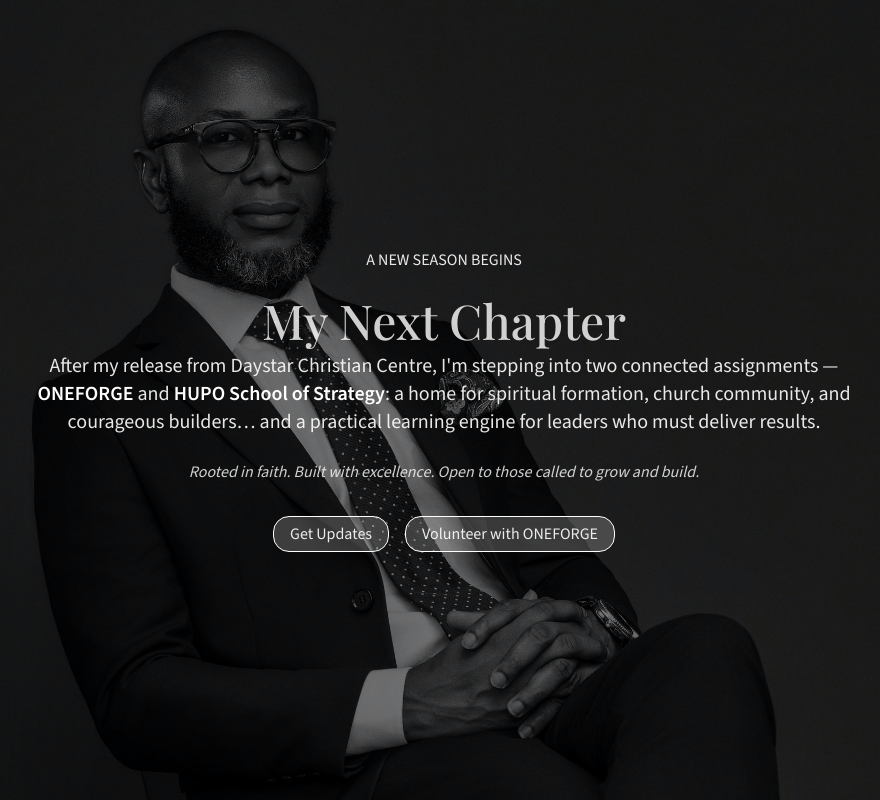
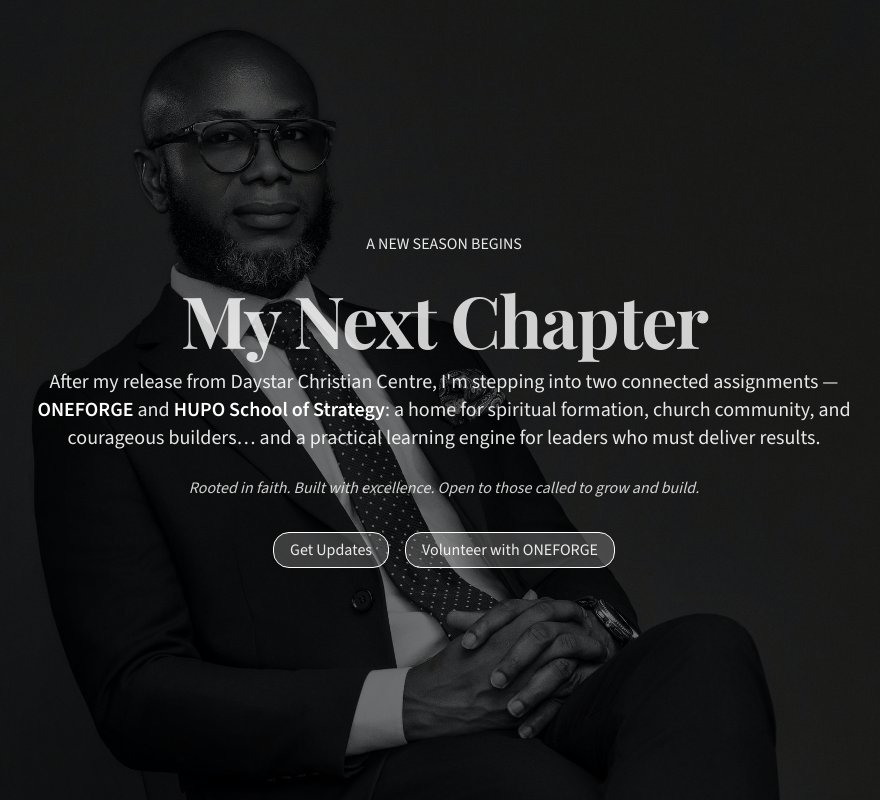
Before and after one commit to Owoyeleadedayo/theforge, a Next.js app: page / in a window 1280 px wide. Shown: the top 800 px of the page, without its empty margins (196-1076 px from the left). Built offline with nearby package versions, Linux system fonts and the light colour scheme.

Commit message:
fix:text-size

```diff
--- a/components/Banner.tsx
+++ b/components/Banner.tsx
@@ -13,7 +13,7 @@
           a new season begins
         </p>
         <div className="flex flex-col justify-center items-center gap-2 pt-1 md:pt-3">
-          <h1 className="text-white/80 text-base md:text-5xl font-medium  font-(family-name:--font-playfair) ">My Next Chapter</h1>
+          <h1 className="text-white/80 text-base md:text-7xl font-bold leading-[1.1] tracking-tight font-(family-name:--font-playfair) ">My Next Chapter</h1>
           <p className="max-w-220 text-white/90 text-center text-sm md:text-xl">
             After my release from Daystar Christian Centre, I'm stepping into
             two connected assignments —{" "}
```
